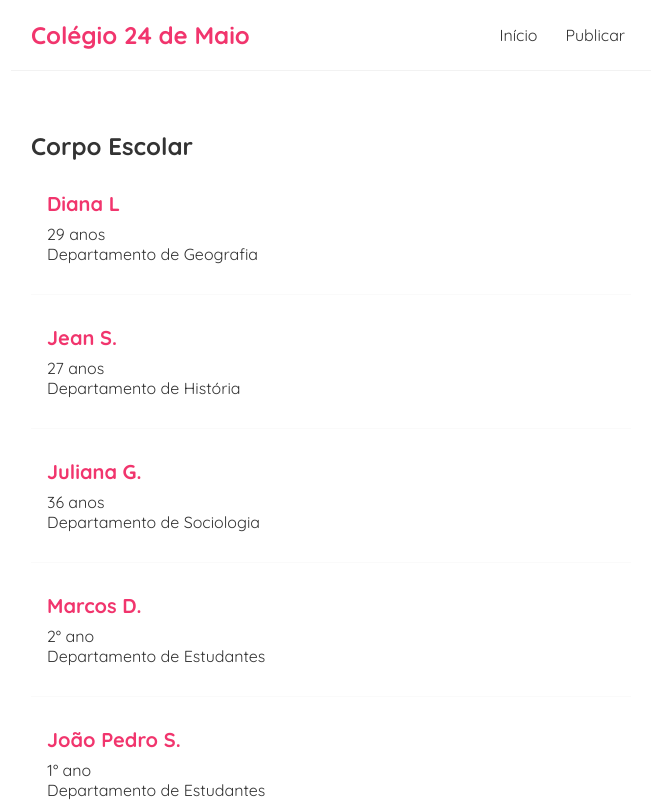
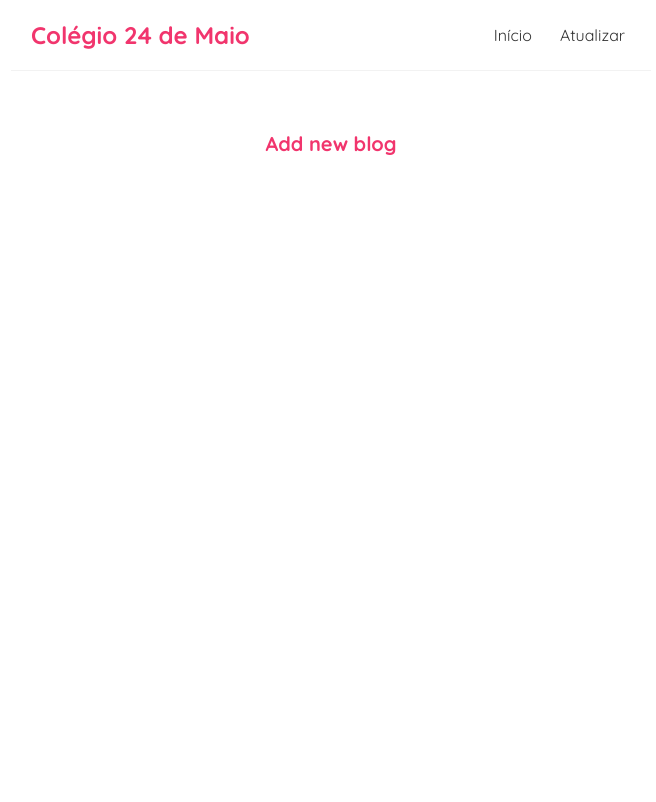
Before and after one commit to jonathanfalcao/escola, a React (Create React App) app: page /NewPost in a window 1280 px wide. Shown: the top 802 px of the page, without its empty margins (309-965 px from the left). Built offline with nearby package versions, Linux system fonts and the light colour scheme; data requests are answered from the project's data file.

Commit message:
Atualização

```diff
--- a/package.json
+++ b/package.json
@@ -8,6 +8,7 @@
     "@testing-library/user-event": "^13.5.0",
     "react": "^18.2.0",
     "react-dom": "^18.2.0",
+    "react-router-dom": "^6.8.0",
     "react-scripts": "5.0.1",
     "web-vitals": "^2.1.4"
   },
--- a/src/App.js
+++ b/src/App.js
@@ -1,14 +1,21 @@
 import Navbar from './components/Navbar';
 import Home from './components/Home';
+import { BrowserRouter as Router, Routes, Route} from 'react-router-dom';
+import NewPost from './components/NewPost';
 
 function App() {
   return (
-    <div className="App">
-      <Navbar />
-      <div className="content">
-        <Home />
+    <Router>
+      <div className="App">
+        <Navbar />
+        <div className="content">
+          <Routes>
+            <Route exact path='/' element={< Home />}></Route>
+            <Route exact path='/NewPost' element={< NewPost />}></Route>
+          </Routes>
+        </div>
       </div>
-    </div>
+    </Router>
   );
 }
 
--- a/src/components/BlogList.js
+++ b/src/components/BlogList.js
@@ -12,7 +12,6 @@ const BlogList = ({blogs, title}) => {
                         <p>{blog.age}</p>
                         <p>Departamento de {blog.discipline}</p><br/>
                     </div>
-
                 ))}
             </div>
         </div>
--- a/src/components/Home.js
+++ b/src/components/Home.js
@@ -1,35 +1,16 @@
-import { useState, useEffect} from 'react';
 import BlogList from './BlogList';
+import useFetch from './useFetch';
 
 const Home = () => {
 
-    // A const abaixo possui tudo o que aparece na tela. A função está como NULL pois estamos usando o método GET dentro de useEffect() para chamar os dados dentro de data/db.json
-    const [blogs, setBlogs] = useState(null);
-
-    // A função abaixo é para aparecer a mensagem "Carregando..." enquanto a página utiliza o método GET para mostrar os dados.
-    const [isLoading, setIsLoading] = useState(true);
-
-    // A função abaixo é rodada toda vez que a página for atualizada. É bom para pegar dados (GET/FETCH)
-    useEffect(() => {
-        fetch('http://localhost:8000/corpoescolar')
-            .then(responseObj => {
-                return responseObj.json();
-            })
-            .then(data => {
-                setBlogs(data);
-                // Quando a página conseguir recuperar os dados a função abaixo fará com que a mensagem "Carregando..." desapareça
-                setIsLoading(false);
-            })
-            .catch(err => {
-                console.log(err.message);
-            })
-    }, []);
-    // A array vazia acima impede que entre em um loop infinito, ou seja, a função toda só é lançada uma vez e não toda vez que as informações dentro de setBlogs mudar.
+    const {data: blogs, isLoading, error} = useFetch('http://localhost:8000/corpoescolar')
 
     return (
         <div className="home">
 
             {/* Por conta da função useSate() estar com NULL e a função useEffect() não carregar de forma síncrona, é necessário adicionar && para que funcione, pois se "blogs" for falso, então não irá carrehar a página. Ou seja, dessa forma o arquivo só aparecerá na tela quando "blogs" for verdadeiro. */}
+
+            {error && <div>{error}</div>}
 
             {isLoading && <div>Carregando...</div>}
 
--- a/src/components/Navbar.js
+++ b/src/components/Navbar.js
@@ -1,10 +1,12 @@
+import {Link} from 'react-router-dom'
+
 const Navbar = () => {
     return (
         <nav className="navbar">
             <h1>Colégio 24 de Maio</h1>
             <div className="links">
-                <a href="/">Início</a>
-                <a href="/create">Publicar</a>
+                <Link to='/'>Início</Link>
+                <Link to='/NewPost'>Atualizar</Link>
             </div>
         </nav>
     );
--- /dev/null
+++ b/src/components/NewPost.js
@@ -0,0 +1,9 @@
+const NewPost = () => {
+    return (
+    <div className="create">
+        <h2>Add new blog</h2>
+    </div>
+    );
+}
+
+export default NewPost;
--- /dev/null
+++ b/src/components/useFetch.js
@@ -0,0 +1,40 @@
+import { useState, useEffect } from "react";
+
+const useFetch = (url) => {
+
+    // O estado abaixo possui tudo o que aparece na tela. A função está como NULL pois estamos usando o método GET dentro de useEffect() para chamar os dados dentro de data/db.json
+    const [data, setData] = useState(null);
+
+    // O estado abaixo é para aparecer a mensagem "Carregando..." enquanto a página utiliza o método GET para mostrar os dados.
+    const [isLoading, setIsLoading] = useState(true);
+
+    // O estado abaixo é para fazer com que a mensagem de erro apareça na tela
+    const [error, setError] = useState(null);
+
+    // A função abaixo é rodada toda vez que a página for atualizada. É bom para pegar dados (GET/FETCH)
+    useEffect(() => {
+        fetch(url)
+            .then(responseObj => {
+                console.log(responseObj)
+                if(!responseObj.ok){
+                    throw Error('Não foi possível recuperar as informações requisitadas.')
+                }
+                return responseObj.json();
+            })
+            .then(data => {
+                setData(data);
+                // Quando a página conseguir recuperar os dados a função abaixo fará com que a mensagem "Carregando..." desapareça
+                setIsLoading(false);
+                setError(null);
+            })
+            .catch(err => {
+                setError(err.message);
+                setIsLoading(false);
+            })
+    }, [url]);
+    // A array vazia acima impede que entre em um loop infinito, ou seja, a função toda só é lançada uma vez e não toda vez que as informações dentro de setBlogs mudar.
+
+    return {data, isLoading, error}
+}
+
+export default useFetch;
```
Also changed, not shown: 1 other file (tests, documents, lock files or other folders).
